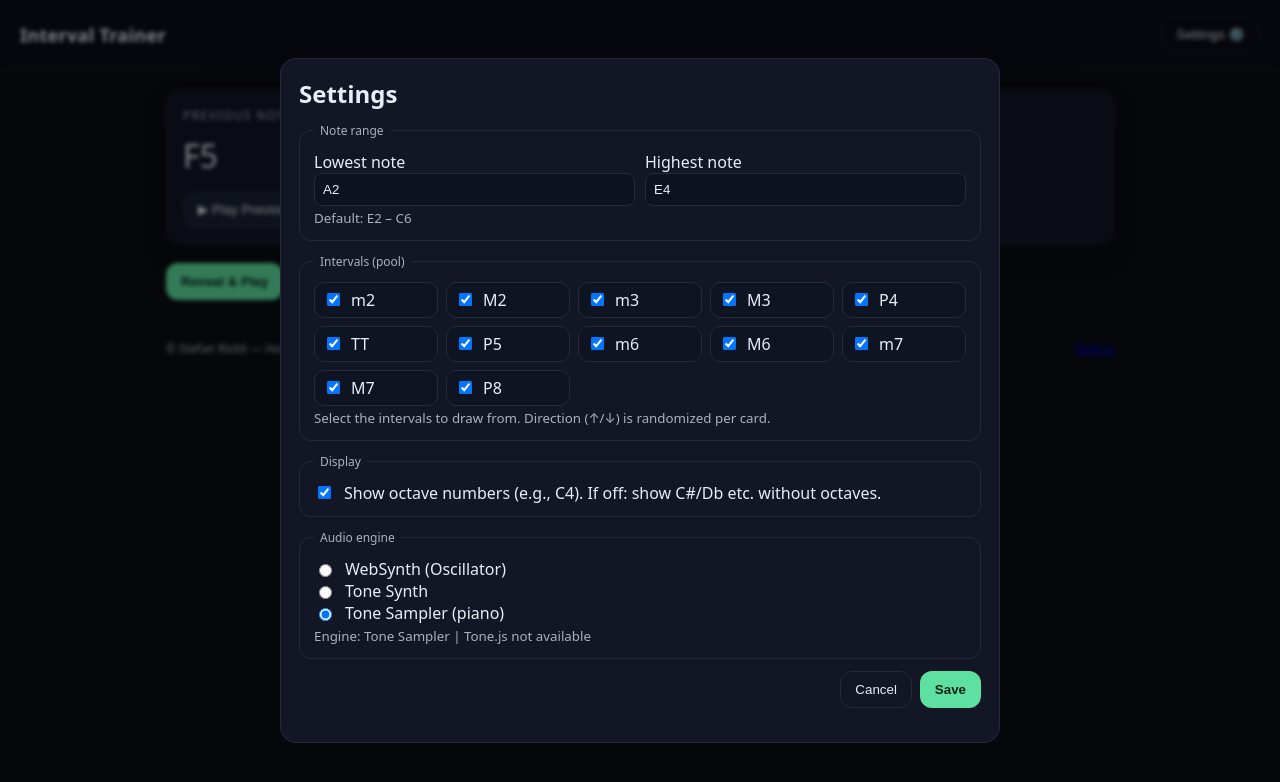
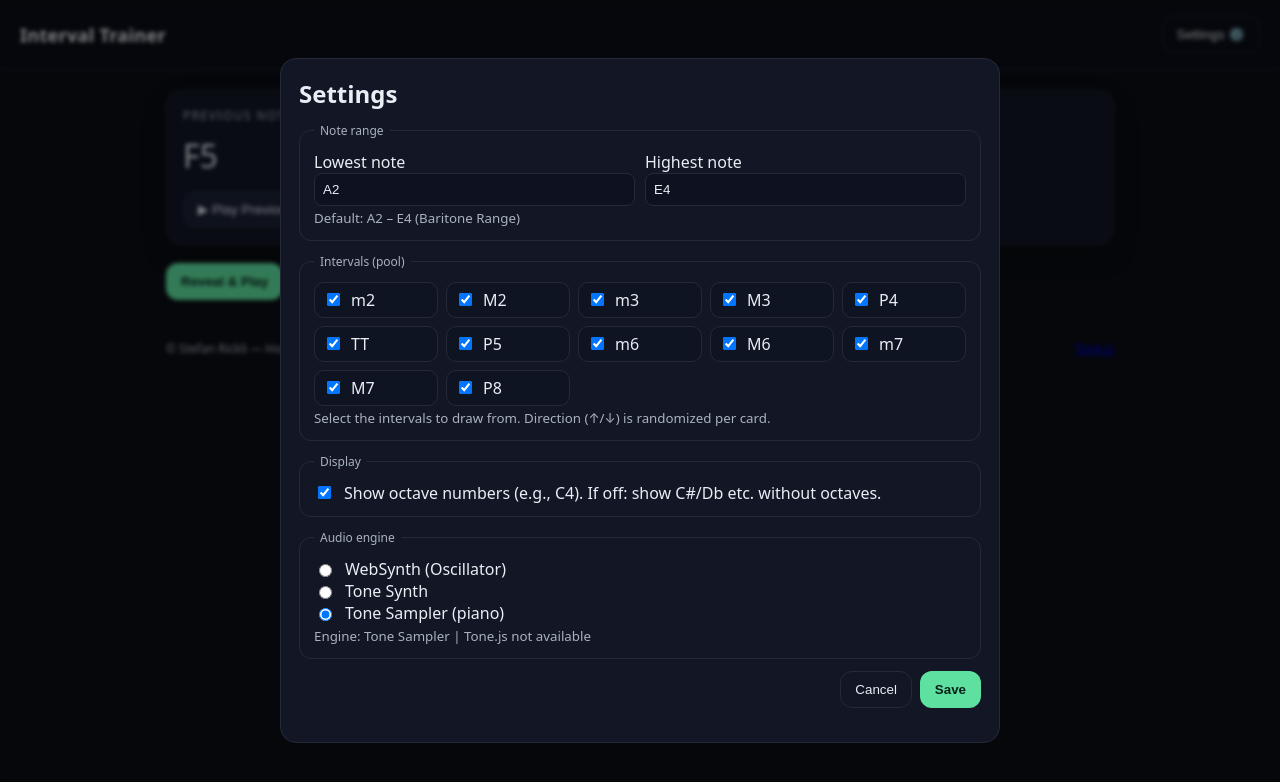
Before and after one commit to StefanRickli/interval-trainer, a plain HTML site: page docs/index.html in a window 1280 px wide. Both pictures are taken after a click on the button "Settings ⚙️". Drawn offline with Linux system fonts and the light colour scheme.

Commit message:
Fix default hint

```diff
--- a/docs/index.html
+++ b/docs/index.html
@@ -57,7 +57,7 @@
             <input id="range-max" list="note-list" />
           </label>
         </div>
-        <small>Default: E2 – C6</small>
+        <small>Default: A2 – E4 (Baritone Range)</small>
       </fieldset>
 
       <fieldset>
```
